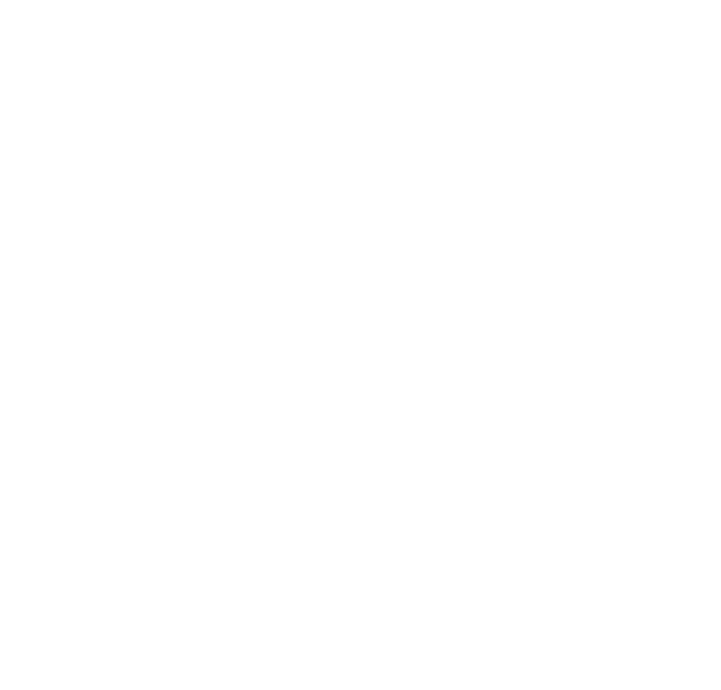
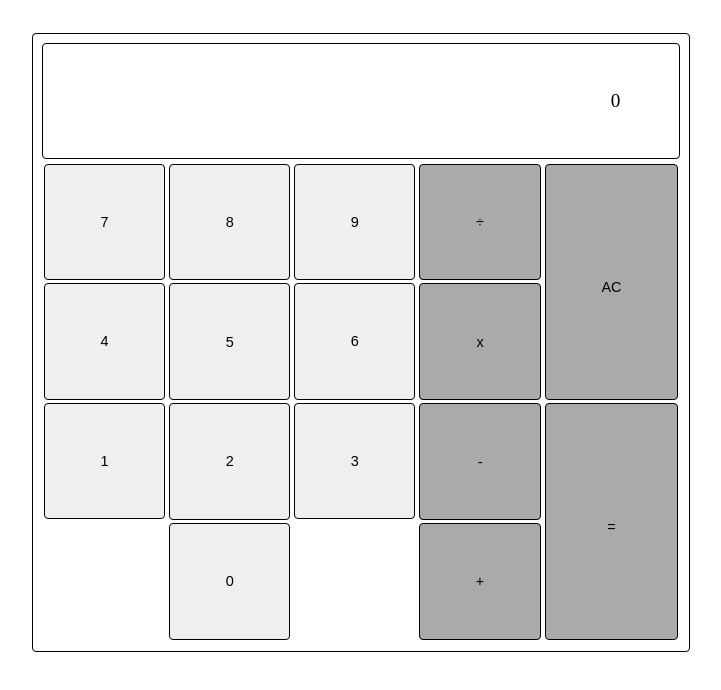
Before and after one commit to Eng-Benj/TOP-Calculator, a plain HTML site: page index.html in a window 1280 px wide. Shown: the whole page, without its empty margins (279-1000 px from the left). Drawn offline with Linux system fonts and the light colour scheme.

Commit message:
Edit html and css to produce a suitable UI for the calculator

```diff
--- a/index.html
+++ b/index.html
@@ -9,6 +9,40 @@
     </head>
 
     <body>
-
+        <div class="case">
+            <div id="display">
+                <div id="calculation">0</div>
+            </div>
+            <div class="buttons">
+                <div class="col one">
+                    <button id="7">7</button>
+                    <button id="4">4</button>
+                    <button id="1">1</button>
+                    <div class="blank">.</div>
+                </div>
+                <div class="col two">
+                    <button id="8">8</button>
+                    <button id="5">5</button>
+                    <button id="2">2</button>
+                    <button id="0">0</button>
+                </div>
+                <div class="col three">
+                    <button id="9">9</button>
+                    <button id="6">6</button>
+                    <button id="3">3</button>
+                    <div class="blank">.</div>
+                </div>
+                <div class="col four">
+                        <button id="divide">&divide;</button>
+                        <button id="multiply">x</button>
+                        <button id="subtract">-</button>
+                        <button id="add">+</button>
+                </div>
+                <div class="col five">
+                    <button id="clear">AC</button>
+                    <button id="equals">=</button>
+                </div>
+            </div>
+        </div>
     </body>
 </html>
--- a/styles.css
+++ b/styles.css
@@ -0,0 +1,75 @@
+body , div, button {
+    display: flex;
+    justify-content: center;
+    margin: 1px;
+}
+
+.case, .col {
+    flex-direction: column;
+    gap: 1px;
+}
+
+.case {
+    border: 1px solid black;
+    border-radius: 4px;
+    padding: 8px;
+    width: 640px;
+    flex: 0 1 auto;
+    margin: 32px;
+}
+
+#display {
+    border: 1px solid black;
+    border-radius: 4px;
+    justify-content: flex-end;
+    padding-top: 7%;
+    padding-bottom:7%;
+    padding-right: 9%;
+}
+
+#calculation { font-size: 120%;}
+
+.buttons {
+    justify-content: space-evenly;
+}
+
+button, .col, .blank{
+    flex: 1 1 auto;
+    font-size: 95%;
+}
+
+button, .blank {
+    padding-top: 40%;
+    padding-bottom: 40%;
+}
+
+button {
+    border: 1px solid black;
+    border-radius: 4px;
+}
+
+.blank {
+    color: white;
+    border: 1px solid white;
+}
+
+.col.one, .col.three {
+    justify-content: flex-start;
+}
+
+.col.four > button {
+    background-color: #aaaaaa;
+}
+
+#clear, #equals {
+    flex: auto;
+    padding-top: 85%;
+}
+
+#clear {
+    background-color: #aaaaaa;
+}
+
+#equals {
+    background-color: #aaaaaa;
+}
```
